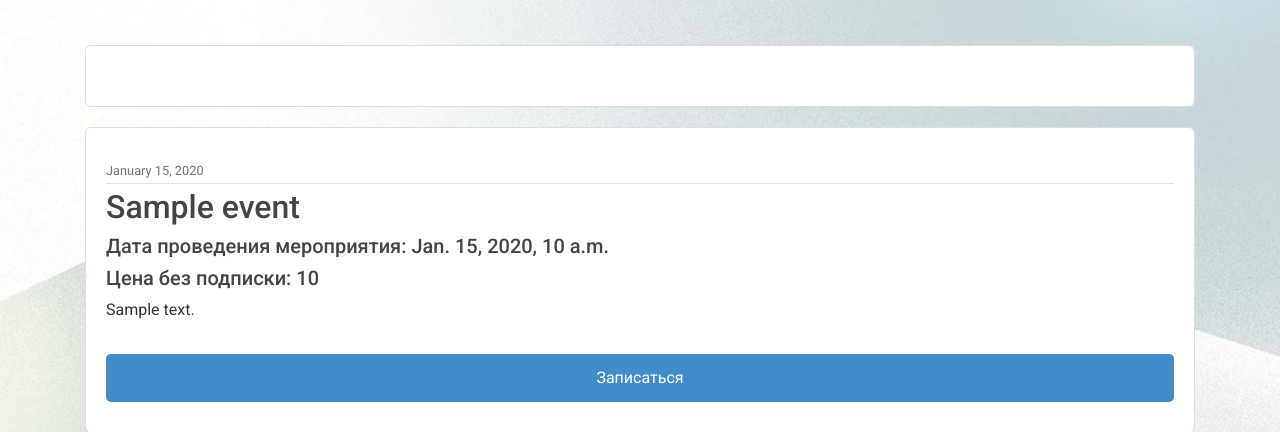
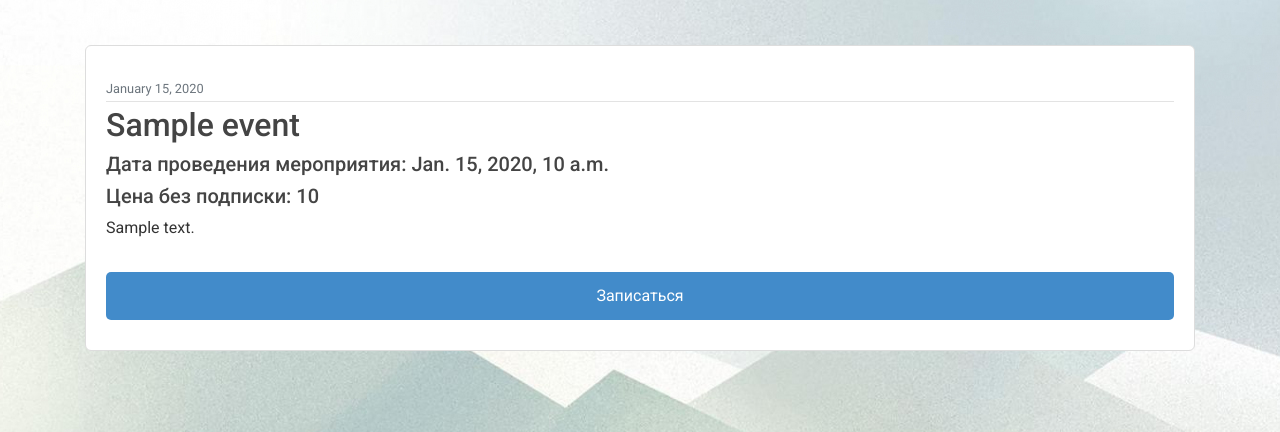
Before and after one commit to Laterner/diplom_Zaytcev, a Django app: template vkr/templates/vkr/events.html in a window 1280 px wide. Shown: the part 56-488 px from the top of the page. Run offline with Django 5.2, Linux system fonts and the light colour scheme; tables that the repository leaves empty hold one stand-in row (values such as "Sample post"); the template is opened without the code that fills it: values that come from a table or form of the project are taken from there, most other values are stand-ins (such as "Sample title", 1, 10 or a date in 2020); some libraries are stand-ins or nearby versions.

Commit message:
fix events page

```diff
--- a/vkr/templates/vkr/events.html
+++ b/vkr/templates/vkr/events.html
@@ -38,11 +38,13 @@
     }
 </style>
 
-    <div class="content-section">
-        {% if not events %}
+
+    {% if not events %}
+        <div class="content-section">
             В данный момент нет подходящих мериприятий
-        {% endif %}
-    </div>
+        </div>
+    {% endif %}
+
     {% for event in events %}
         <article class="media content-section">
             <div class="media-body">
```
Also changed, not shown: db.sqlite3.
